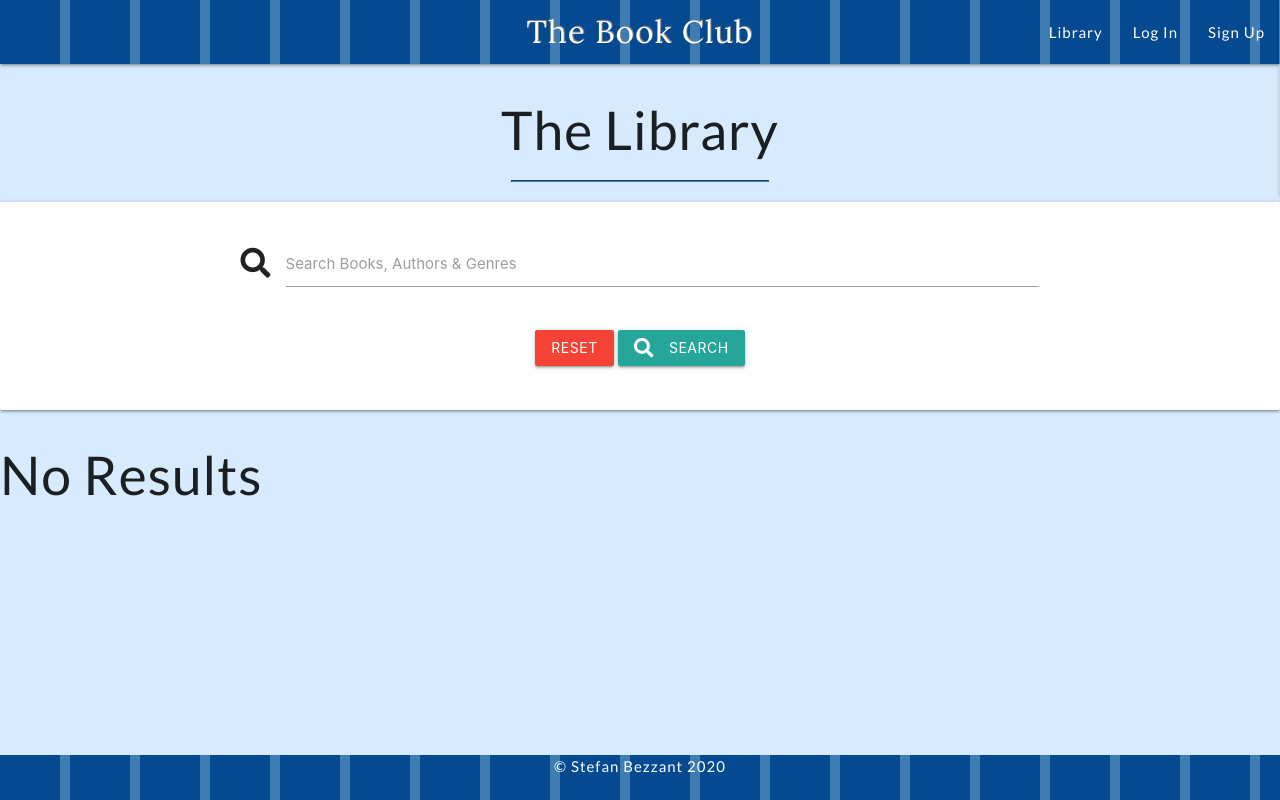
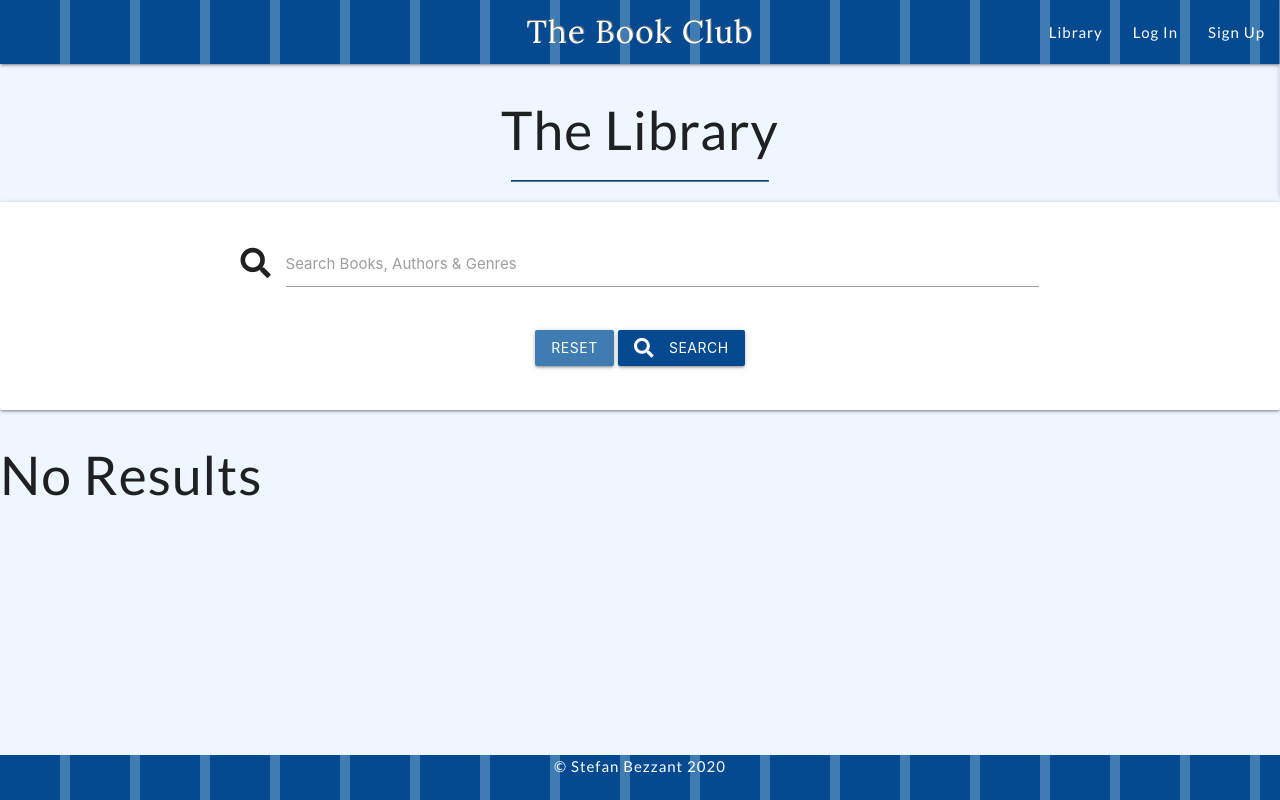
Before and after one commit to stefbez/the-book-club, a Flask app: page / in a window 1280 px wide. Run offline with Flask 2, Linux system fonts and the light colour scheme; data that the repository does not hold is empty; some libraries are stand-ins or nearby versions.

Commit message:
Add styling to submit and rest buttons, and update background colour to something lighter than original

```diff
--- a/static/css/style.css
+++ b/static/css/style.css
@@ -59,7 +59,31 @@ font-family: 'Lora', serif; */
 .sidenav,
 #page-container,
 .modal{
-    background: #D8EBFE;
+    background-color: #EEF6FF;
+}
+
+.submit-btn{
+    background-color: #054A91;
+}
+
+.submit-btn:hover{
+    background-color: #125598;
+}
+
+.submit-btn:focus{
+    background-color: #125598;
+}
+
+.reset-btn{
+    background-color: #3E7CB1;
+}
+
+.reset-btn:hover{
+    background-color: #3171aa;
+}
+
+.reset-btn:focus{
+    background-color: #3171aa;
 }
 
 /* Horizantal rule */
--- a/templates/library.html
+++ b/templates/library.html
@@ -13,8 +13,8 @@
         </div>
         <div class="row valign-wrapper center-align">
             <div class="col s12 m6 offset-m3">
-                <a href="{{ url_for('library') }}" class="red btn">Reset</a>
-                <button type="submit" class="btn">
+                <a href="{{ url_for('library') }}" class="btn reset-btn">Reset</a>
+                <button type="submit" class="btn submit-btn">
                     <i class="fas fa-search left"></i> Search
                 </button>
             </div>
```
